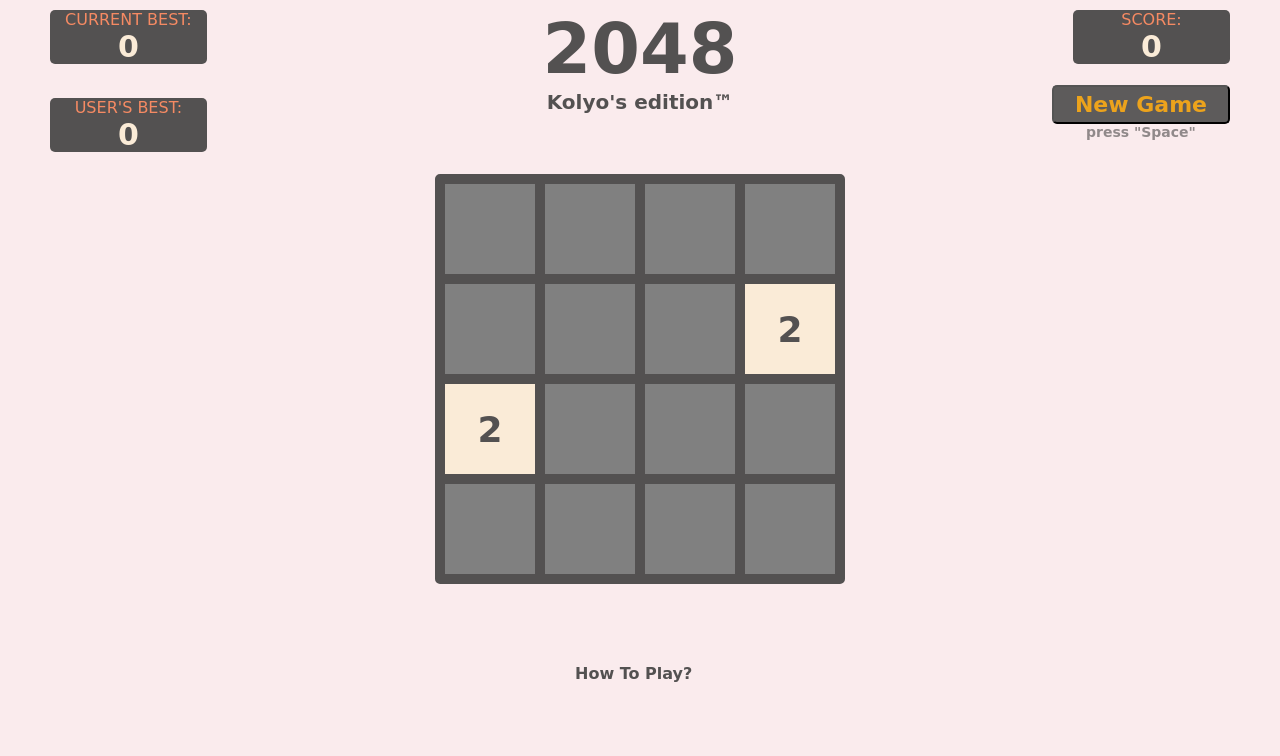
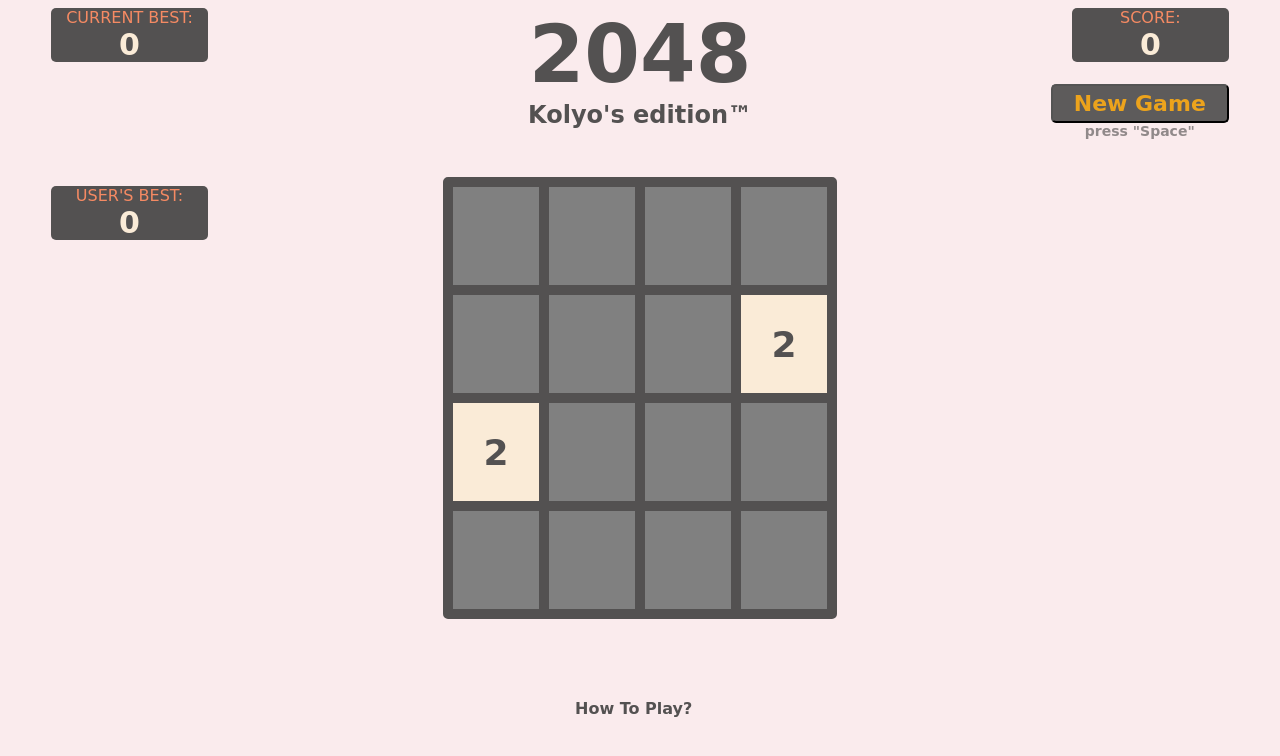
Before and after one commit to iliev-nikola/2048-game, a plain HTML site: page index.html in a window 1280 px wide. Drawn offline with Linux system fonts and the light colour scheme.

Commit message:
Making css a little bit responsive

```diff
--- a/assets/style/style.css
+++ b/assets/style/style.css
@@ -33,7 +33,7 @@ body {
   justify-content: center;
   align-items: center;
   background-color: rgba(255, 255, 255, 0.938);
-  transition: all 1.5s;
+  transition: all 1s;
   opacity: 0;
 }
 
@@ -44,40 +44,35 @@ body {
   margin: 0;
 }
 
-#title span {
+#title > span {
   font-size: 60px;
   font-weight: bold;
 }
 
-#title p {
+#title > p {
   margin: 0;
   font-size: 18px;
-  position: static;
 }
 
 .points {
   display: flex;
   flex-direction: column;
   justify-content: space-between;
-  height: 135px;
+  height: 29vh;
   position: absolute;
   top: 5px;
   left: 5px;
   width: auto;
 }
 
-#pointsContainer,
-#currentBestContainer,
-#bestContainer {
+.counter-containers {
   border-radius: 5px;
   background-color: rgb(83, 81, 81);
   color: antiquewhite;
   pointer-events: none;
 }
 
-#pointsContainer p,
-#currentBestContainer p,
-#bestContainer p {
+.counter-containers > p {
   margin: 0;
   padding: 0 15px;
 }
@@ -97,8 +92,8 @@ body {
   width: 157px;
 }
 
-#pointsContainer p:first-child,
-.points > div p:first-child {
+#pointsContainer > p:first-child,
+.points > div > p:first-child {
   color: rgb(245, 138, 99);
 }
 
@@ -143,7 +138,7 @@ body {
   top: 96px;
 }
 
-#newGame button {
+#newGame > button {
   padding: 5px 21px;
   font-family: cursive;
   font-weight: bold;
@@ -155,13 +150,8 @@ body {
   cursor: pointer;
 }
 
-#newGame button:hover {
+#newGame > button:hover {
   background-color: rgb(56, 53, 53);
-}
-
-#newGame button:active {
-  background-color: rgb(93, 91, 91);
-  color: rgb(236, 163, 28);
 }
 
 .row {
@@ -169,7 +159,7 @@ body {
   color: rgb(208, 211, 49);
 }
 
-.row div {
+.row > div {
   border: 5px solid rgb(83, 81, 81);
   box-sizing: border-box;
   position: relative;
@@ -181,7 +171,7 @@ body {
   transition: cubic-bezier(0.23, 1, 0.32, 1) 1s;
 }
 
-.row div p {
+.row > div > p {
   margin: 0;
   font-weight: bold;
   font-size: 36px;
@@ -194,8 +184,8 @@ body {
   width: 190px;
 }
 
-.arrow-buttons div,
-.arrow-buttons div:active {
+.arrow-buttons > div,
+.arrow-buttons > div:active {
   position: absolute;
   display: flex;
   justify-content: center;
@@ -211,7 +201,7 @@ body {
   cursor: pointer;
 }
 
-.arrow-buttons div:hover {
+.arrow-buttons > div:hover {
   background-color: rgb(56, 53, 53);
 }
 
@@ -242,18 +232,18 @@ body {
   color: rgb(83, 81, 81);
 }
 
-.footer strong {
+.footer > strong {
   cursor: pointer;
   font-weight: bold;
   transition: all 1s;
 }
 
-.footer strong:hover {
+.footer > strong:hover {
   color: black;
   font-size: 18px;
 }
 
-.footer p {
+.footer > p {
   margin: 0 auto;
   opacity: 0;
   transition: all 1s;
@@ -263,46 +253,44 @@ body {
 /* For desktop: */
 @media only screen and (min-width: 870px) {
   .content {
-    margin: 60px auto;
+    margin: 6vh auto;
   }
 
-  #title span {
-    font-size: 70px;
+  #title > span {
+    font-size: 10vh;
     font-weight: bold;
   }
 
-  #title p {
-    font-size: 20px;
+  #title > p {
+    font-size: 3vh;
   }
 
   .points {
-    height: 142px;
-    top: 10px;
-    left: 50px;
-    width: auto;
+    top: 1vh;
+    left: 4vw;
   }
 
   #pointsContainer {
-    top: 10px;
-    right: 50px;
+    top: 1vh;
+    right: 4vw;
   }
 
   #plus {
-    right: 55px;
+    right: 4.5vw;
   }
 
   #newGame {
-    right: 50px;
-    top: 85px;
+    top: 10.5vh;
+    right: 4vw;
   }
 
   #pressSpace {
     display: block;
   }
 
-  .row div {
-    width: 100px;
-    height: 100px;
+  .row > div {
+    width: 7.5vw;
+    height: 13.5vh;
   }
 
   .arrow-buttons {
--- a/index.html
+++ b/index.html
@@ -13,17 +13,26 @@
         <title>2048 - Kolyo's edition</title>
     </head>
     <body>
-        <h1 id="title"><span>2048</span><p>Kolyo's edition&trade;</p></h1>
+        <h1 id="title">
+            <span>2048</span>
+            <p>Kolyo's edition&trade;</p>
+        </h1>
 
         <!-- INFO -->
         <div class="points">
-            <div id="currentBestContainer"><p>CURRENT BEST:</p><p
-                    id="currentBestCounter">0</p></div>
-            <div id="bestContainer"><p>USER'S BEST:</p><p id="bestCounter">0</p></div>
+            <div id="currentBestContainer" class="counter-containers">
+                <p>CURRENT BEST:</p>
+                <p id="currentBestCounter">0</p>
+            </div>
+            <div id="bestContainer" class="counter-containers">
+                <p>USER'S BEST:</p>
+                <p id="bestCounter">0</p>
+            </div>
         </div>
 
-        <div id="pointsContainer"><p>SCORE:</p><p
-                id="pointsCounter"></p>
+        <div id="pointsContainer" class="counter-containers">
+            <p>SCORE:</p>
+            <p id="pointsCounter"></p>
         </div>
         <p id="plus"></p>
 
@@ -34,7 +43,9 @@
 
         <!-- MAIN TABLE -->
         <main class="content">
-            <div class="game-over"><h1 id="gameOver">Game Over &#128557;</h1></div>
+            <div class="game-over">
+                <h1 id="gameOver">Game Over &#128557;</h1>
+            </div>
             <div class="firstRow row">
                 <div></div>
                 <div></div>
```
